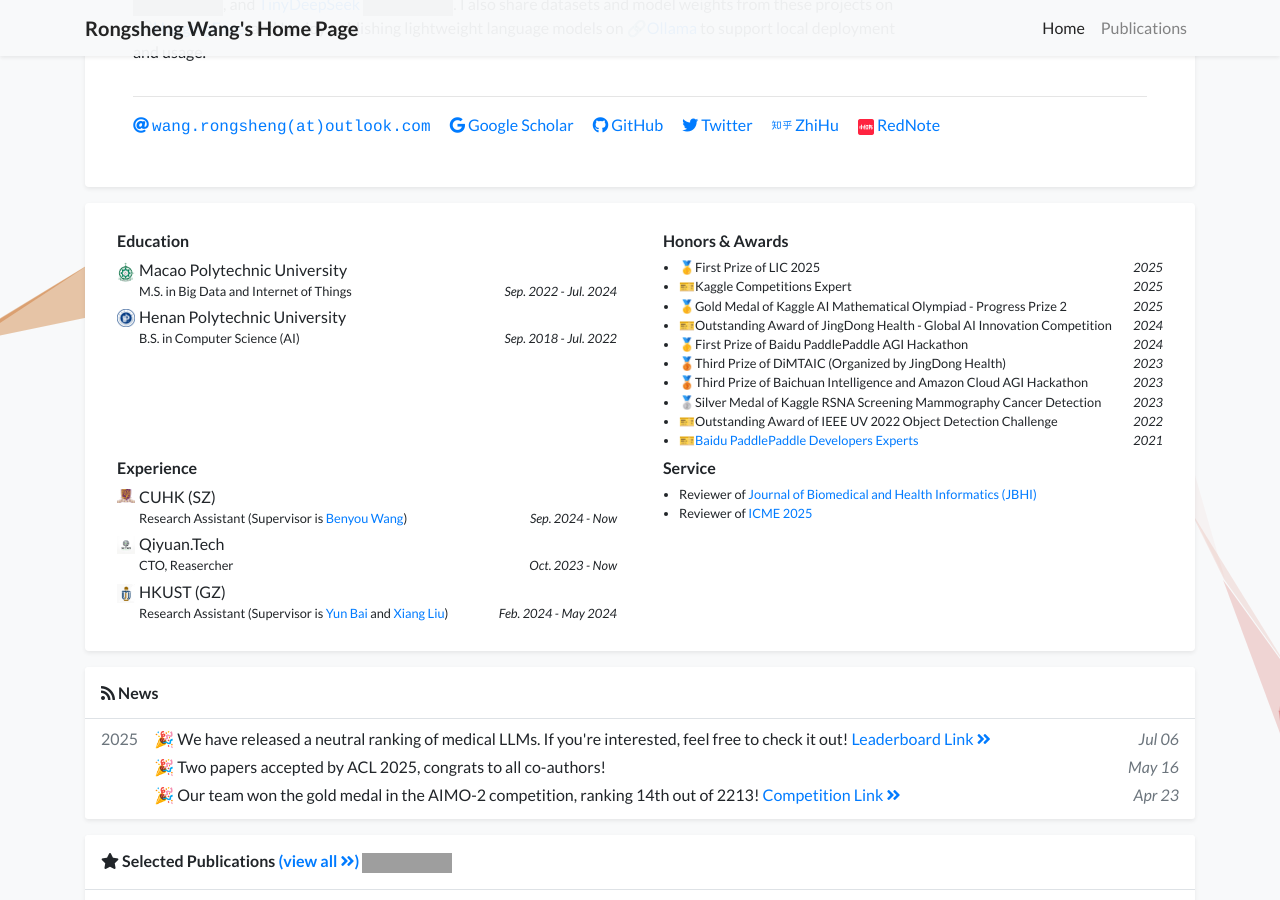
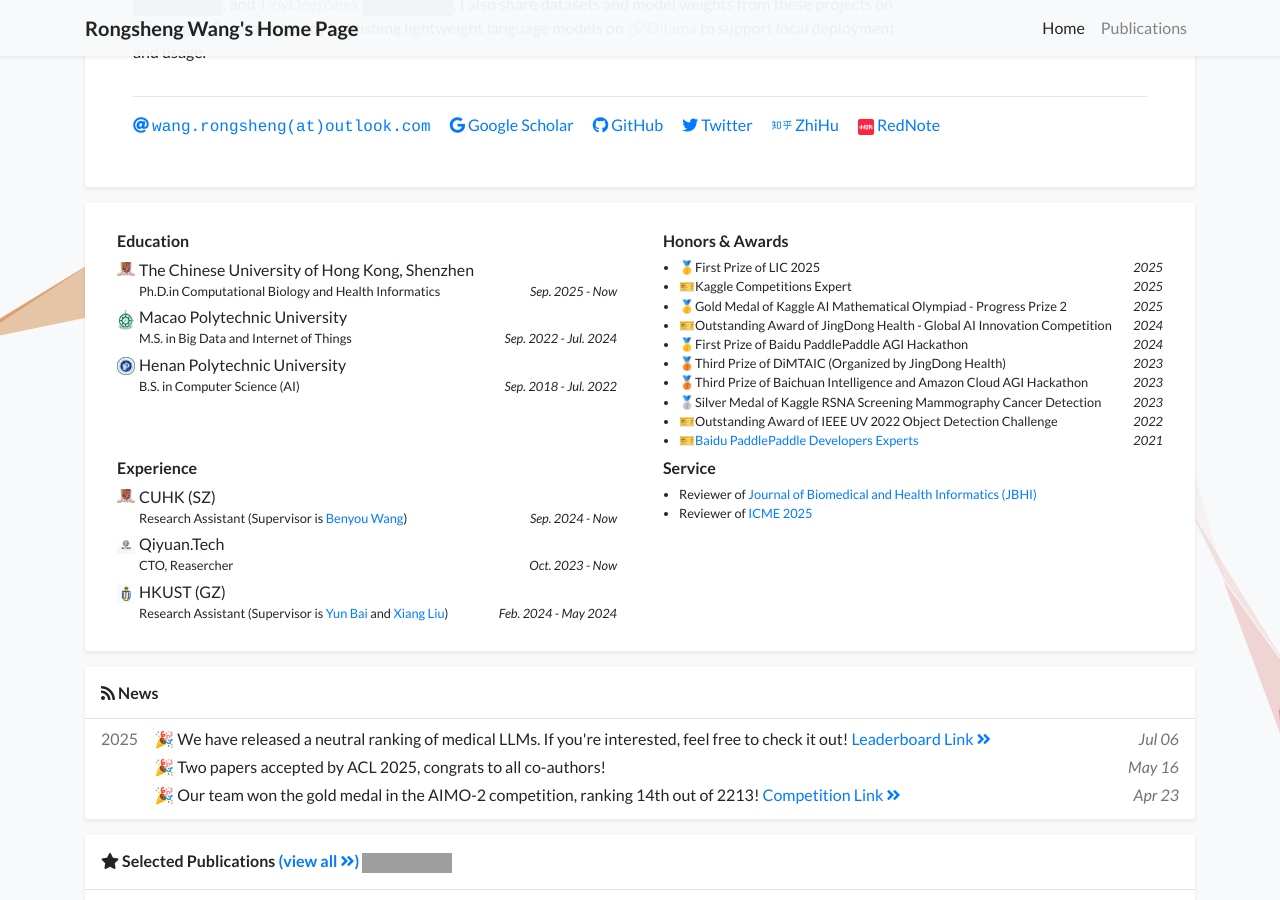
Before and after one commit to WangRongsheng/WangRongsheng.github.io, a Jekyll site: the page built from index.html, in a window 1280 px wide and 900 px high, scrolled down 400 px. Built offline with Jekyll 4.4.1, drawn with Linux system fonts in a browser that asks for light colours; a style sheet for code colours, icons or effects is not loaded; grey boxes are pictures that could not be loaded.

Commit message:
Update profile.yml

```diff
--- a/_data/profile.yml
+++ b/_data/profile.yml
@@ -28,6 +28,10 @@ portrait_caption: >-
   我是王荣胜，欢迎访问我的主页~
 
 education:
+- name: The Chinese University of Hong Kong, Shenzhen
+  logo: assets/images/badges/cuhk-sz.png
+  position: Ph.D.in Computational Biology and Health Informatics
+  date: Sep. 2025 - Now
 - name: Macao Polytechnic University
   logo: assets/images/badges/mpu_master.png
   position: M.S. in Big Data and Internet of Things
```
